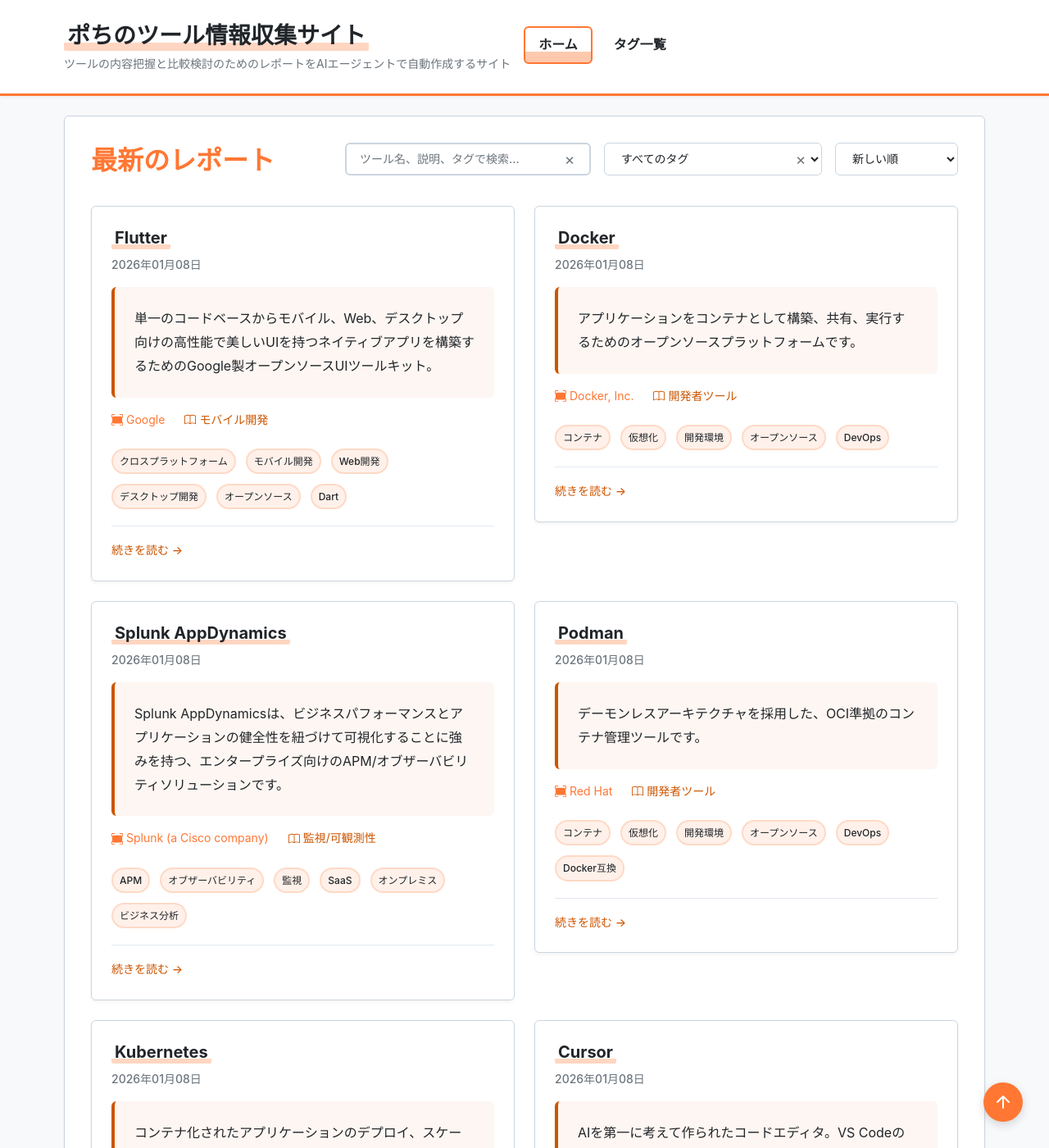
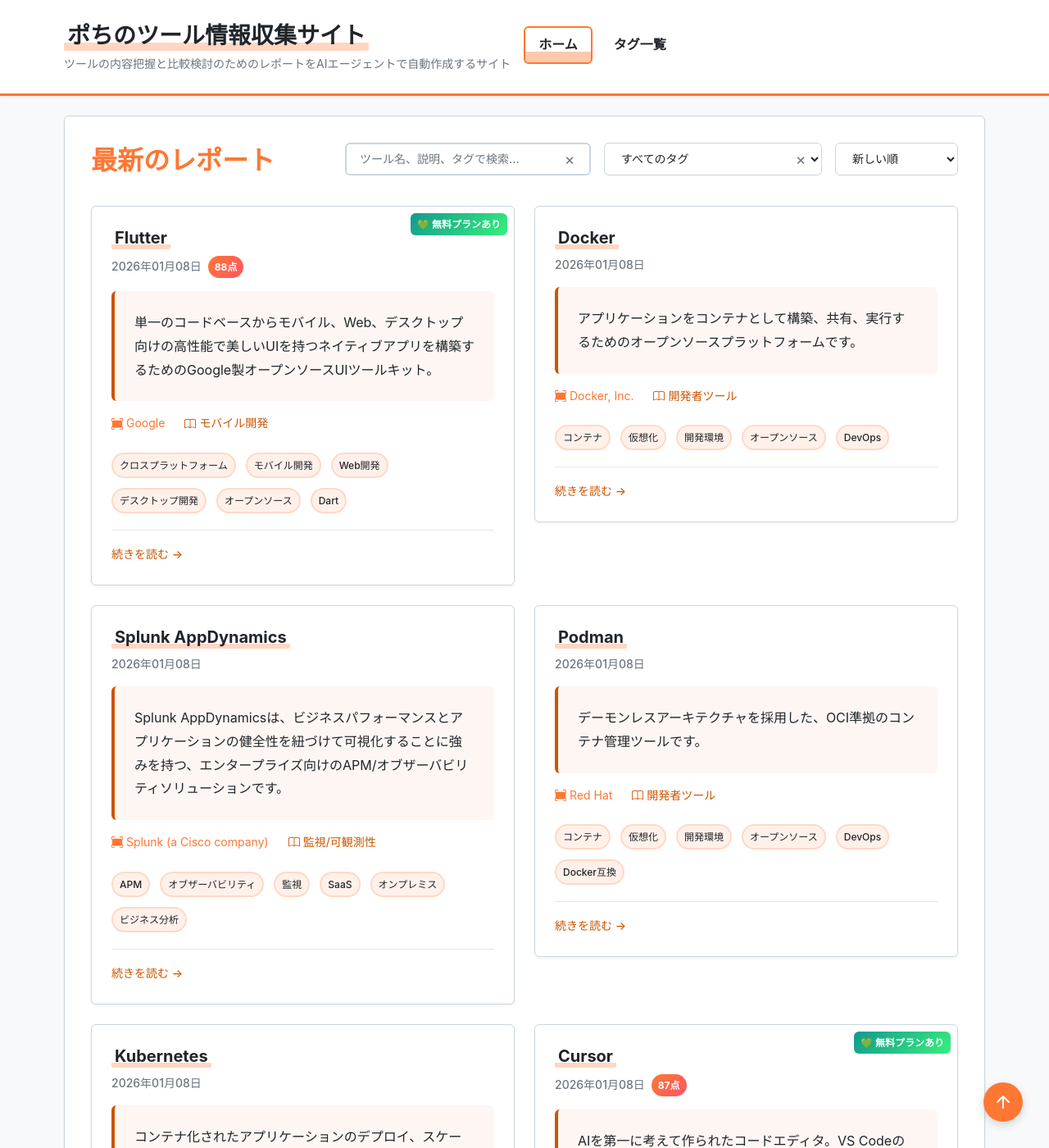
Before and after one commit to aegisfleet/tool-survey-report, a Jekyll site: the page built from index.md, in a window 1280 px wide and 1400 px high, scrolled down 920 px. Shown: the whole window at 82% size. Built offline with Jekyll 4.4.1, drawn with Linux system fonts in a browser that asks for light colours.

Commit message:
Update home

```diff
--- a/_layouts/home.html
+++ b/_layouts/home.html
@@ -77,13 +77,23 @@
           data-description="{{ report.description | downcase }}"
           data-date="{{ report.last_updated | date: '%Y-%m-%d' }}" data-category="{{ report.category | downcase }}"
           data-developer="{{ report.developer | downcase }}">
+
+          {% if report.quick_summary.has_free_plan %}
+          <span class="card-free-badge">💚 無料プランあり</span>
+          {% endif %}
+
           <div class="report-card-header">
             <h3 class="report-title">
               <a href="{{ report.url | relative_url }}">{{ report.tool_name | default: report.title }}</a>
             </h3>
-            <time class="report-date" datetime="{{ report.last_updated | date: '%Y-%m-%d' }}">
-              {{ report.last_updated | date: "%Y年%m月%d日" }}
-            </time>
+            <div class="report-header-meta">
+              <time class="report-date" datetime="{{ report.last_updated | date: '%Y-%m-%d' }}">
+                {{ report.last_updated | date: "%Y年%m月%d日" }}
+              </time>
+              {% if report.evaluation.score %}
+              <span class="card-score-badge">{{ report.evaluation.score }}点</span>
+              {% endif %}
+            </div>
           </div>
 
           {% if report.description %}
--- a/_sass/_home.scss
+++ b/_sass/_home.scss
@@ -473,10 +473,43 @@
         }
     }
 
+    .report-header-meta {
+        display: flex;
+        align-items: center;
+        gap: map-get($spacers, 2);
+        flex-wrap: wrap;
+    }
+
     .report-date {
         font-size: $font-size-sm;
         color: $text-muted;
     }
+}
+
+// Card badges
+.card-score-badge {
+    display: inline-flex;
+    align-items: center;
+    justify-content: center;
+    background: $gradient-primary;
+    color: $white;
+    font-weight: $font-weight-bold;
+    font-size: $font-size-xs;
+    padding: map-get($spacers, 1) map-get($spacers, 2);
+    border-radius: $border-radius-xl;
+}
+
+.card-free-badge {
+    position: absolute;
+    top: map-get($spacers, 2);
+    right: map-get($spacers, 2);
+    background: $gradient-success;
+    color: $white;
+    font-size: $font-size-xs;
+    font-weight: $font-weight-bold;
+    padding: map-get($spacers, 1) map-get($spacers, 2);
+    border-radius: $border-radius;
+    z-index: 1;
 }
 
 .report-description {
```
